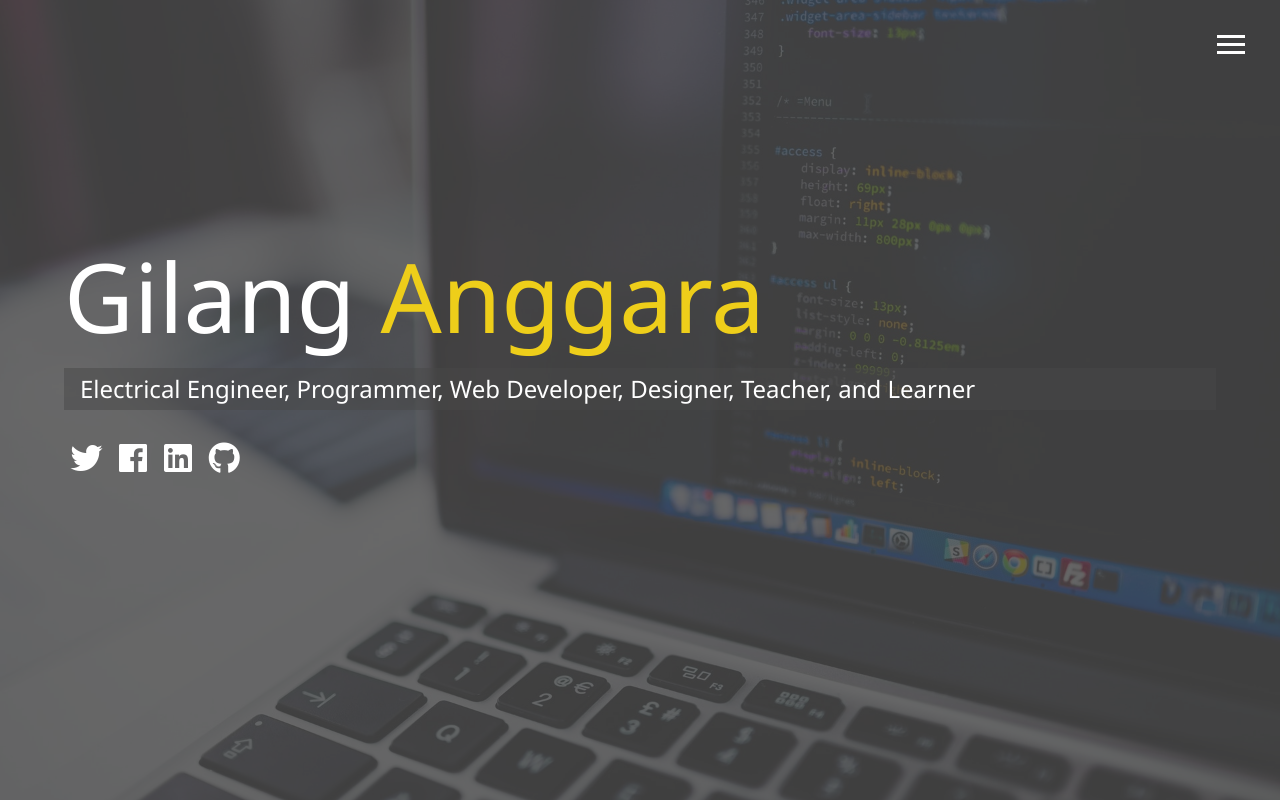
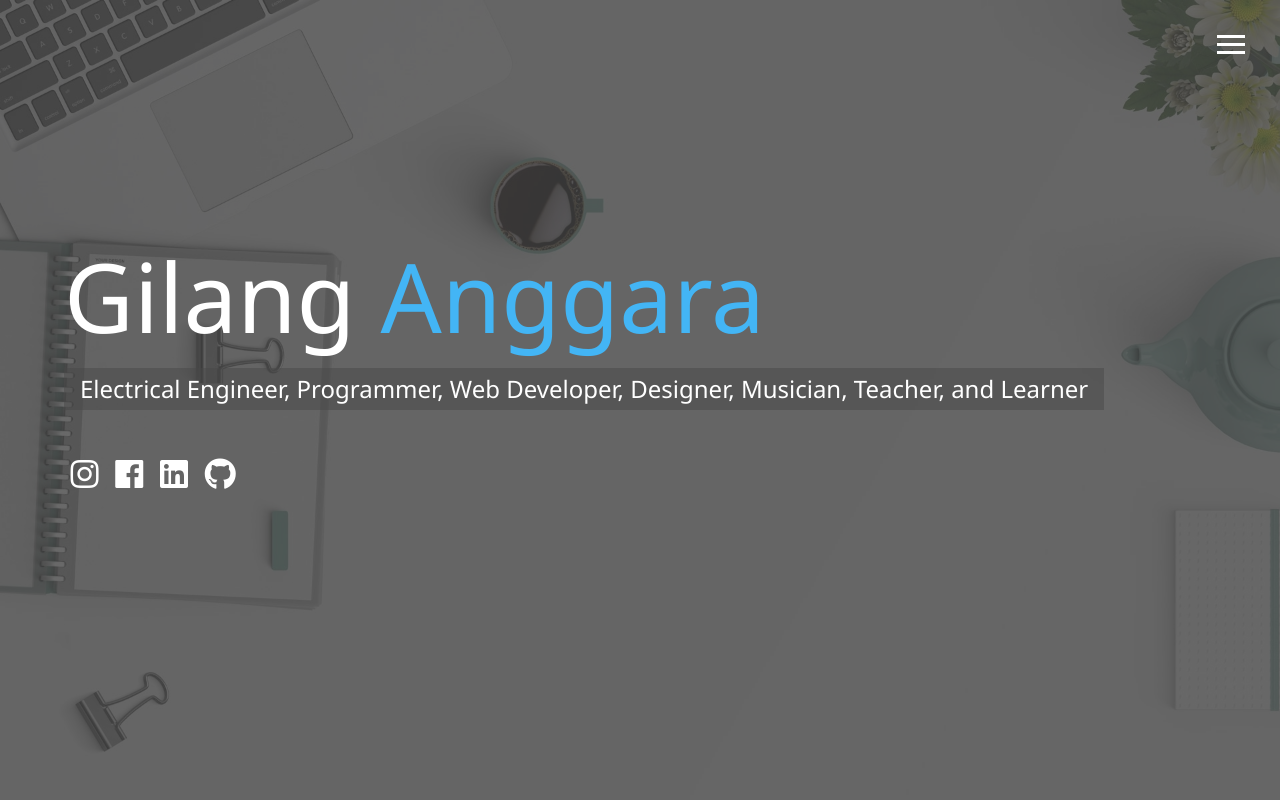
Before and after one commit to whirlpool27/whirlpool27.github.io, a website: page index.html in a window 1280 px wide. Drawn offline with Linux system fonts and the light colour scheme.

Commit message:
Change theme to blue white

```diff
--- a/index.html
+++ b/index.html
@@ -27,7 +27,7 @@
                 About
             </a>
             <a href="#" class="nav-item" onclick="openNavLink(2)">
-                My Work
+                Project
             </a>
             <a href="#" class="nav-item" onclick="openNavLink(3)">
                 Reach Me
@@ -42,11 +42,11 @@
                 <span class="text-secondary">Anggara</span>
             </h1>
             <h2 class="sm-heading">
-                Electrical Engineer, Programmer, Web Developer, Designer, Teacher, and Learner
+                Electrical Engineer, Programmer, Web Developer, Designer, Musician, Teacher, and Learner
             </h2>
             <div class="icons">
-                <a href="https://twitter.com/whirlpool27">
-                    <i class="fab fa-twitter fa-2x"></i>
+                <a href="https://www.instagram.com/gilang_angg">
+                    <i class="fab fa-instagram fa-2x"></i>
                 </a>
                 <a href="https://www.facebook.com/whirlpool27">
                     <i class="fab fa-facebook fa-2x"></i>
@@ -61,20 +61,17 @@
         </div>
         <div class="about">
             <h1 class="lg-heading">
-                About
-                <span class="text-secondary">Me</span>
+                My
+                <span class="text-secondary">Story</span>
             </h1>
-            <h2 class="sm-heading">
-                Let me tell you a few things...
-            </h2>
             <div class="about-info">
-                <img src="img/portrait.jpg" alt="Gilang Anggara" class="bio-image">
                 <div class="bio">
-                    <h3 class="text-secondary">BIO</h3>
+                    <!-- <h3 class="text-secondary">BIO</h3> -->
                     <p>College graduate with Bachelor of Science in Electrical Engineering with 3 months experience in Android
                         EDC payment system. A dedicated individual with ability to adapt and high spirits to learn.
                     </p>
                 </div>
+                <img src="img/portrait.jpg" alt="Gilang Anggara" class="bio-image">
                 <div class="job job-1">
                     <div class="jobheader">
                         <img src="img/spots_logo.png" alt="Spots Logo">
@@ -113,11 +110,8 @@
         <div class="work">
             <h1 class="lg-heading">
                 My
-                <span class="text-secondary">Work</span>
+                <span class="text-secondary">Project</span>
             </h1>
-            <h2 class="sm-heading">
-                Here are some of my work...
-            </h2>
             <div class="projects">
                 <div class="item item1">
                     <a href="#">
@@ -203,9 +197,6 @@
                 Contact
                 <span class="text-secondary">Me</span>
             </h1>
-            <h2 class="sm-heading">
-                Feel free to have a talk!
-            </h2>
             <div class="boxes">
                 <div>
                     <span class="text-secondary">Email:</span>
--- a/scss/_config.scss
+++ b/scss/_config.scss
@@ -1,7 +1,7 @@
 $primary-color: #444;
-$secondary-color: #eece1a;
+$secondary-color: #43b5f5;
 $show-home-image: true;
-$home-image: url(../img/background.jpg);
+$home-image: url(../img/background1.jpg);
 $background-opacity: 0.8;
 
 @mixin easeOut {
--- a/scss/_mobile.scss
+++ b/scss/_mobile.scss
@@ -96,8 +96,8 @@
 
   .about-info {
     grid-template-areas:
+      'bio'
       'bioimage'
-      'bio'
       'job1'
       'job2'
       'job3';
@@ -174,8 +174,8 @@
 
   .about-info {
     grid-template-areas:
+      'bio'
       'bioimage'
-      'bio'
       'job1'
       'job2'
       'job3';
--- a/scss/main.scss
+++ b/scss/main.scss
@@ -27,6 +27,7 @@ h3 {
   }
 
   &.sm-heading {
+    display: inline-block;
     margin-bottom: 2rem;
     padding: 0.2rem 1rem;
     background: rgba(lighten($primary-color, 2), 0.5);
@@ -97,20 +98,26 @@ main {
   display: grid;
   grid-gap: 30px;
   grid-template-areas:
-    'bioimage bio'
+    'bio bioimage'
     'job1 job2';
   grid-template-columns: repeat(2, 1fr);
 
   .bio-image {
     grid-area: bioimage;
     margin: auto;
+    width: 200px;
     border-radius: 50%;
     border: $secondary-color 3px solid;
   }
 
   .bio {
+    margin-top: 60px;
     grid-area: bio;
     font-size: 1.5rem;
+    display: inline-block;
+    margin-bottom: 2rem;
+    padding: 0.2rem 1rem;
+    background: rgba(lighten($primary-color, 2), 0.5);
   }
 
   .job-1 {
@@ -151,6 +158,7 @@ main {
 .projects {
   display: grid;
   grid-gap: 0.7rem;
+  margin-top: 30px;
 
   img {
     max-width: 100%;
@@ -168,12 +176,12 @@ main {
   flex-wrap: wrap;
   justify-content: space-evenly;
   align-items: center;
-  margin-top: 1rem;
+  margin-top: 4rem;
 
   div {
     font-size: 2rem;
     border: 3px #fff solid;
-    padding: 1.5rem 2.5rem;
+    padding: 1rem 2rem;
     margin-bottom: 3rem;
     @include easeOut;
 
```
Also changed, not shown: css/main.css, img/background1.jpg (added).
